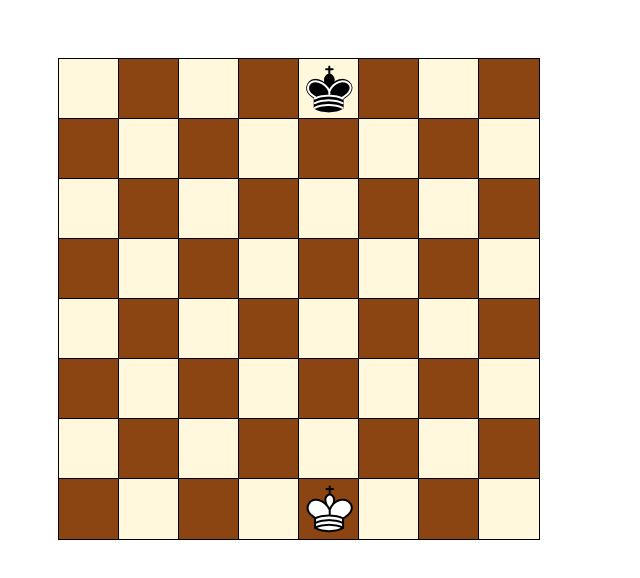
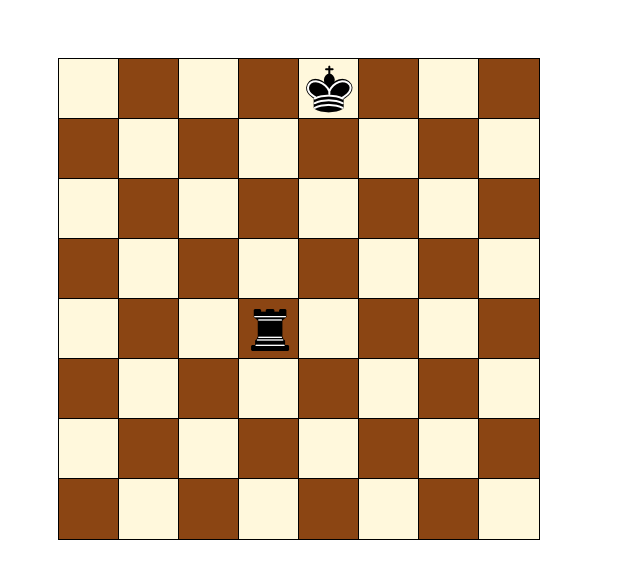
Before and after one commit to jungRoit/roitChess, a plain HTML site: page index.html in a window 1280 px wide. Shown: the whole page, without its empty margins (0-640 px from the left). Drawn offline with Linux system fonts and the light colour scheme.

Commit message:
white and black rooks created with valid move highlights

```diff
--- a/app/game.js
+++ b/app/game.js
@@ -19,7 +19,7 @@ PieceList = new PieceList();
 // wp.draw();
 // wp2.draw();
 
-wk = new WhiteKing('wk','E',1);
+wk = new BlackRook('wk','D',4);
 wk.draw();
 
 bk = new BlackKing('bk','E',8);
@@ -27,4 +27,4 @@ bk.draw();
 
 PieceList.add(wk);
 PieceList.add(bk);
-console.log(PieceList.getAll());
+// console.log(PieceList.getAll());
--- /dev/null
+++ b/app/pieces/blackRook.js
@@ -0,0 +1,105 @@
+function BlackRook(name,file,rank) {
+    var that = this;
+    this.name = name
+    this.img = 'img/bR.png';
+    this.value - 5;
+    this.validMovesList = [];
+    this.currentPos;
+    this.file = file;
+    this.rank = rank;
+    this.enabled = false;
+    this.captured = false;
+    this.moved = false;
+
+    var posTop = 8;
+    var posBottom = -8;
+    var posLeft = 1;
+    var posRight = -1;
+
+
+var pic = document.createElement('img');
+
+    this.draw = function(){
+       let tile = tiles.getTile(this.file,this.rank);
+       tile.pieceName = that.name;
+       that.currentPos = tile;
+       pic.src = this.img;
+       pic.style.zIndex = '10';
+
+
+       tile.getElement().appendChild(pic);
+       tile.hasPiece = true;
+    }
+
+    this.setValidMoves = function() {
+
+        that.validMovesList = [];
+        //top valid moves
+        for(let i= 1; i<= Ranks.length-that.currentPos.rank;i++){
+            let validTile = tiles.getTileById(that.currentPos.id + posBottom*i);
+            that.validMovesList.push(validTile);
+        }
+
+        for(let i= 1; i< that.currentPos.rank;i++){
+            let validTile = tiles.getTileById(that.currentPos.id + posTop*i);
+            that.validMovesList.push(validTile);
+        }
+
+        for(let i=1; i<Files.length - Files.indexOf(that.currentPos.file); i++ ){
+            let validTile = tiles.getTileById(that.currentPos.id + posLeft*i);
+            that.validMovesList.push(validTile);
+        }
+
+        for(let i=1; i<= Files.indexOf(that.currentPos.file); i++){
+            let validTile = tiles.getTileById(that.currentPos.id + posRight*i);
+            that.validMovesList.push(validTile);
+        }
+
+
+
+    }
+
+        this.CheckValidMoves = function() {
+            that.setValidMoves();
+                that.validMovesList.forEach((tile) => {
+                    tile.setEnabled();
+                    tile.checkEnabled();
+                   tile.getElement().addEventListener('click',function() {
+                       that.move(tile);
+
+
+                   });
+                });
+        }
+
+        this.move = function(tile) {
+            let initTile = tiles.getTile(this.file,this.rank);
+            initTile.hasPiece = false;
+            // if(tile.enabled) {
+                tile.getElement().appendChild(that.getElement());
+            // }
+
+            that.validMovesList.forEach(t => {
+                t.resetEnabled();
+            });
+
+
+            tile.hasPiece = true;
+            tile.pieceName = that.name;
+            that.file = tile.getFile();
+            that.rank = tile.getRank();
+            that.currentPos = tile;
+
+
+
+            that.moved = true;
+            that.enabled = false;
+        }
+
+        this.getElement = function() {
+            return pic;
+        }
+
+
+
+    }
--- /dev/null
+++ b/app/pieces/whiteRook.js
@@ -0,0 +1,106 @@
+function WhiteRook(name,file,rank) {
+    var that = this;
+    this.name = name
+    this.img = 'img/wR.png';
+    this.value - 5;
+    this.validMovesList = [];
+    this.currentPos;
+    this.file = file;
+    this.rank = rank;
+    this.enabled = false;
+    this.captured = false;
+    this.moved = false;
+
+    var posTop = -8;
+    var posBottom = 8;
+    var posLeft = -1;
+    var posRight = 1;
+
+
+var pic = document.createElement('img');
+
+    this.draw = function(){
+       let tile = tiles.getTile(this.file,this.rank);
+       tile.pieceName = that.name;
+       that.currentPos = tile;
+       pic.src = this.img;
+       pic.style.zIndex = '10';
+
+
+       tile.getElement().appendChild(pic);
+       tile.hasPiece = true;
+    }
+
+    this.setValidMoves = function() {
+
+        that.validMovesList = [];
+        //top valid moves
+        for(let i= 1; i<= Ranks.length-that.currentPos.rank;i++){
+            let validTile = tiles.getTileById(that.currentPos.id + posTop*i);
+            that.validMovesList.push(validTile);
+        }
+
+        for(let i= 1; i< that.currentPos.rank;i++){
+            let validTile = tiles.getTileById(that.currentPos.id + posBottom*i);
+            that.validMovesList.push(validTile);
+        }
+
+        for(let i=1; i<Files.length - Files.indexOf(that.currentPos.file); i++ ){
+            let validTile = tiles.getTileById(that.currentPos.id + posRight*i);
+            that.validMovesList.push(validTile);
+        }
+
+        for(let i=1; i<= Files.indexOf(that.currentPos.file); i++){
+            let validTile = tiles.getTileById(that.currentPos.id + posLeft*i);
+            that.validMovesList.push(validTile);
+        }
+
+
+
+    }
+
+        this.CheckValidMoves = function() {
+            that.setValidMoves();
+            console.log(that.validMovesList);
+                that.validMovesList.forEach((tile) => {
+                    tile.setEnabled();
+                    tile.checkEnabled();
+                   tile.getElement().addEventListener('click',function() {
+                       that.move(tile);
+
+
+                   });
+                });
+        }
+
+        this.move = function(tile) {
+            let initTile = tiles.getTile(this.file,this.rank);
+            initTile.hasPiece = false;
+            // if(tile.enabled) {
+                tile.getElement().appendChild(that.getElement());
+            // }
+
+            that.validMovesList.forEach(t => {
+                t.resetEnabled();
+            });
+
+
+            tile.hasPiece = true;
+            tile.pieceName = that.name;
+            that.file = tile.getFile();
+            that.rank = tile.getRank();
+            that.currentPos = tile;
+
+
+
+            that.moved = true;
+            that.enabled = false;
+        }
+
+        this.getElement = function() {
+            return pic;
+        }
+
+
+
+    }
--- a/index.html
+++ b/index.html
@@ -14,6 +14,8 @@
     </div>
 
 
+    <script src="app/pieces/blackRook.js"></script>
+    <script src="app/pieces/whiteRook.js"></script>
     <script src="app/pieces/blackKing.js"></script>
     <script src="app/pieces/whiteKing.js"></script>
     <script src="app/pieces/blackPawn.js"></script>
```
